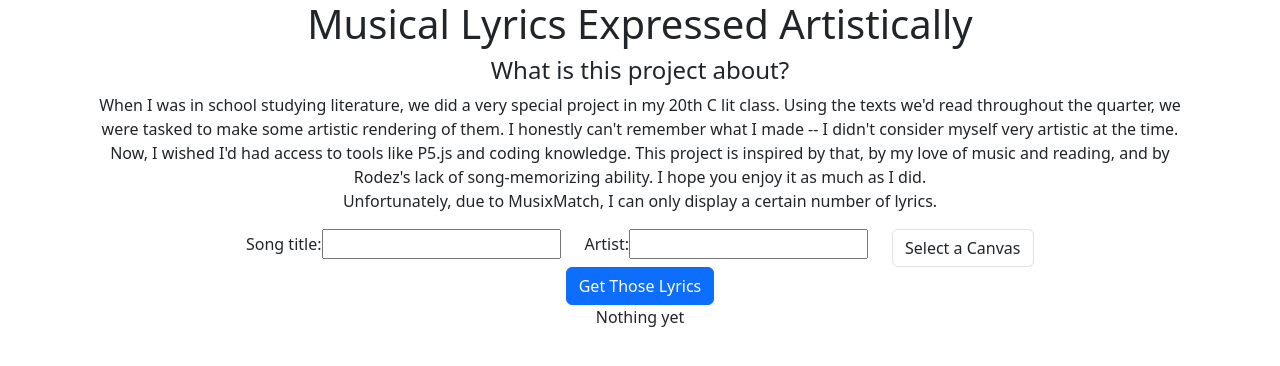
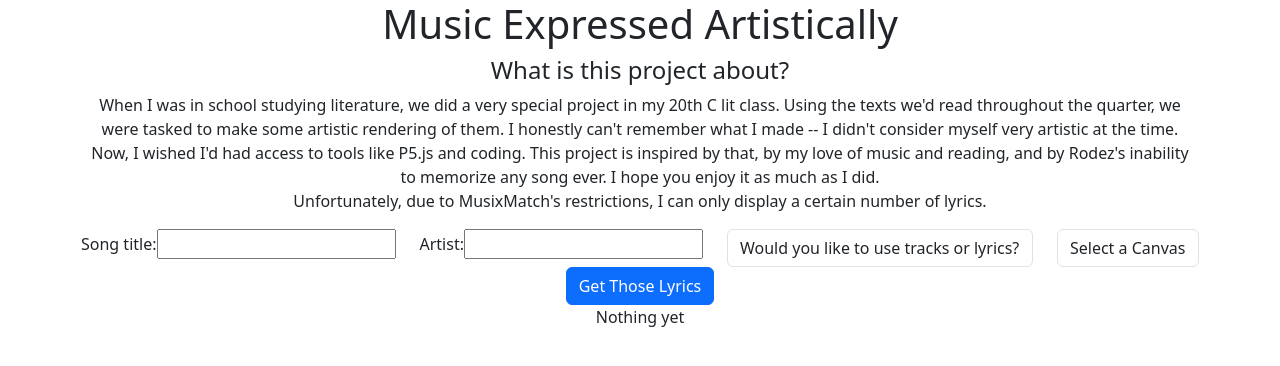
Before and after one commit to morghan102/music-api, a React (Create React App) app: page / in a window 1280 px wide. Shown: the top 366 px of the page. Built offline with nearby package versions, Linux system fonts and the light colour scheme.

Commit message:
ready to fetch spotify api

```diff
--- a/src/App.js
+++ b/src/App.js
@@ -3,7 +3,7 @@ import { useState } from 'react'
 import 'bootstrap/dist/css/bootstrap.css'; //i think i dont use
 import { Container } from 'react-bootstrap';
 import TextShuffle from './sketches/TextShuffle';
-import LyricGetterForm from './components/LyricGetter';
+import MusicGetterForm from './components/MusicGetter';
 import { AppContext } from './context';
 import Anagram from './sketches/Anagram';
 import Sketch3 from './sketches/Sketch3';
@@ -14,10 +14,10 @@ export default function App() {
   const [lyrics, setLyrics] = useState('');
   const [error, setError] = useState('');
   const [canvas, setCanvas] = useState('');
+  const [track, setTrack] = useState('');
 
 
-
-  const dispatchLyricEvent = (actionType, payload) => {
+  const dispatchSongEvent = (actionType, payload) => {
     switch (actionType) {
       case 'GET_LYRICS':
         setLyrics(payload);
@@ -25,6 +25,9 @@ export default function App() {
         return;
       case 'SET_CANVAS': //this updates ea time you make a new selection
         setCanvas(payload);
+        return
+      case 'GET_TRACK':
+        setTrack(payload);
         return
       default:
         return;
@@ -83,29 +86,29 @@ export default function App() {
   function projectExplanation() {
     return (
       <Container>
-          <h4>What is this project about?</h4>
-          <p> When I was in school studying literature, we did a very special project in my 20th C lit class. Using the texts we'd read throughout the quarter, we were tasked to make some artistic rendering of them. I honestly can't remember what I made -- I didn't consider myself very artistic at the time. Now, I wished I'd had access to tools like P5.js and coding knowledge. This project is inspired by that, by my love of music and reading, and by Rodez's lack of song-memorizing ability. I hope you enjoy it as much as I did.
-            <br/> Unfortunately, due to MusixMatch, I can only display a certain number of lyrics.
-          </p>
+        <h4>What is this project about?</h4>
+        <p> When I was in school studying literature, we did a very special project in my 20th C lit class. Using the texts we'd read throughout the quarter, we were tasked to make some artistic rendering of them. I honestly can't remember what I made -- I didn't consider myself very artistic at the time. Now, I wished I'd had access to tools like P5.js and coding. This project is inspired by that, by my love of music and reading, and by Rodez's inability to memorize any song ever. I hope you enjoy it as much as I did.
+          <br /> Unfortunately, due to MusixMatch's restrictions, I can only display a certain number of lyrics.
+        </p>
       </Container>
     )
   }
 
   return (
     <div className="App">
-      <AppContext.Provider value={{ lyrics, canvas, dispatchLyricEvent, dispatchError }}>
+      <AppContext.Provider value={{ lyrics, canvas, track, error, dispatchSongEvent, dispatchError }}>
         <header >
-          <h1>Musical Lyrics Expressed Artistically </h1>
+          <h1>Music Expressed Artistically </h1>
         </header>
         <body>
           {projectExplanation()}
-          <LyricGetterForm />
+          <MusicGetterForm />
           <div>
             {
               !error && lyrics ?
                 <Container>
                   <SelectedCanvas />
-                  {/* { if (canvas != 0) <p>Explains this specific rendering of the project</p>} this needs to only be rendered if a canvas has been selected*/}
+                  {/* { if (canvas != 0) <p>Explains this specific rendering of the project</p>} this needs to only render if a canvas has been selected*/}
                 </Container>
                 : error ? <p>Some error, can't figure out how to render for the user to see</p>
                   : <p>Nothing yet</p>
--- a/src/components/LyricGetter.js
+++ b/src/components/MusicGetter.js
@@ -5,12 +5,12 @@ import 'bootstrap/dist/css/bootstrap.css'; //i think i dont use
 import { Label } from 'reactstrap';
 import { AppContext } from '../context';
 
-export default function LyricGetterForm(props) {
+export default function MusicGetterForm() {
     const [artist, setArtist] = useState('');
     const [song, setSong] = useState('');
-    const [canvas, setCanvas] = useState('');
+    const [trackorLyric, setTrackorLyrics] = useState('');
 
-    const { dispatchLyricEvent, dispatchError } = useContext(AppContext);
+    const { dispatchSongEvent, dispatchError } = useContext(AppContext);
 
 
     const getLyrics = async () => {
@@ -19,7 +19,19 @@ export default function LyricGetterForm(props) {
             const data = await res.json()
             const fullLyrics = data.message.body.lyrics.lyrics_body;
             console.log(fullLyrics)
-            dispatchLyricEvent('GET_LYRICS', fullLyrics.substring(0, fullLyrics.length - 69)) //dont need setLyrics(fullLyrics.substring(0, fullLyrics.length - 69)) bc Contexterror handling
+            dispatchSongEvent('GET_LYRICS', fullLyrics.substring(0, fullLyrics.length - 69)) //dont need setLyrics(fullLyrics.substring(0, fullLyrics.length - 69)) bc Contexterror handling
+        } catch (err) {
+            dispatchError('SET_ERROR', err)
+        }
+    }
+
+    const getTrack = async () => {
+        try {
+            const res = await fetch("spotifyAPI");
+            const data = await res.json()
+            const track = '';
+            // smth
+            dispatchSongEvent('GET_TRACK', track)
         } catch (err) {
             dispatchError('SET_ERROR', err)
         }
@@ -66,16 +78,40 @@ export default function LyricGetterForm(props) {
                 </Col>
                 <Col sm="auto">
                     <Form.Control
-                        // onChange={e => setCanvas(e.target.value)}
-                        onChange={e => dispatchLyricEvent('SET_CANVAS', e.target.value)}
+                        onChange={e => setTrackorLyrics(e.target.value)}
                         as="select"
                     >
-                        <option>Select a Canvas</option>
-                        <option value="a">Text Shuffle</option>
-                        <option value="b">Text in Color</option>
-                        <option value="c">C</option>
+                        <option>Would you like to use tracks or lyrics?</option>
+                        <option value="lyrics">Lyrics</option>
+                        <option value="track">Track</option>
                     </Form.Control>
                 </Col>
+                {trackorLyric === 'lyrics' ?
+                    <Col sm="auto">
+                        <Form.Control
+                            // onChange={e => setCanvas(e.target.value)}
+                            onChange={e => dispatchSongEvent('SET_CANVAS', e.target.value)}
+                            as="select"
+                        >
+                            <option>Select a Canvas</option>
+                            <option value="a">Text Shuffle</option>
+                            <option value="b">Text in Color</option>
+                            <option value="c">C</option>
+                        </Form.Control>
+                    </Col>
+                    : <Col sm="auto">
+                        <Form.Control
+                            // onChange={e => setCanvas(e.target.value)}
+                            onChange={e => dispatchSongEvent('SET_CANVAS', e.target.value)} //setcanvas is gonna work right?
+                            as="select"
+                        >
+                            <option>Select a Canvas</option>
+                            <option value="a">a</option>
+                            <option value="b">b</option>
+                            <option value="c">C</option>
+                        </Form.Control>
+                    </Col>
+                }
             </Row>
             <Button onClick={getLyrics}>Get Those Lyrics</Button>
         </Form>
```
